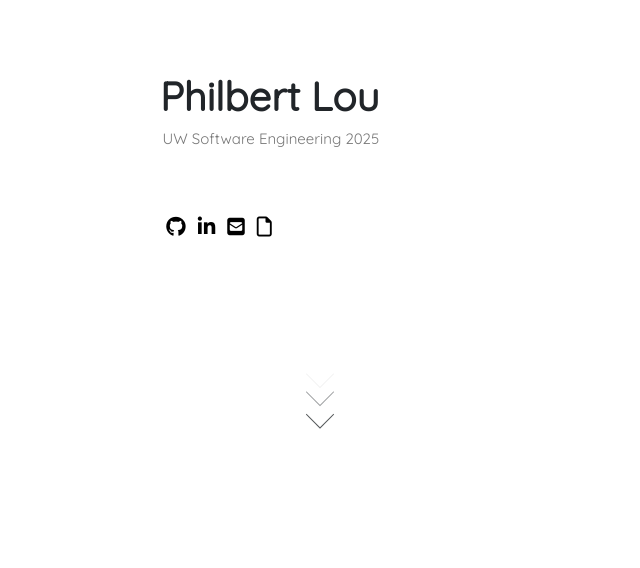
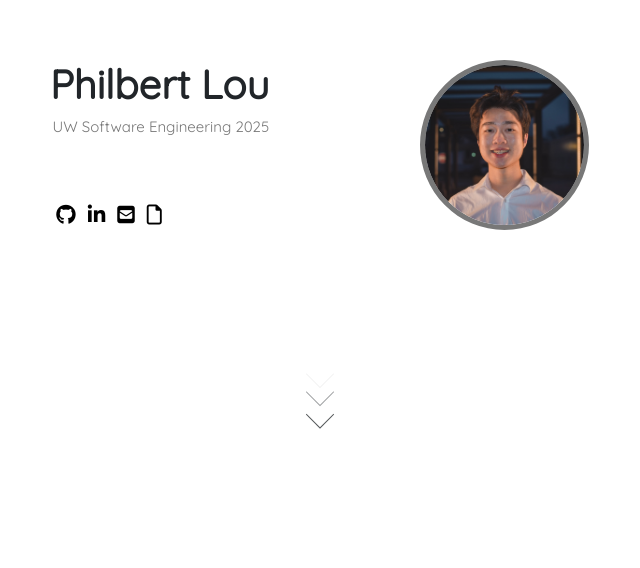
Before and after one commit to PhilbertLou/PhilbertLou.github.io, a plain HTML site: page index.html in a window 1280 px wide. Shown: the part 229-797 px from the top of the page, without its empty margins (320-960 px from the left). Drawn offline with nearby package versions, Linux system fonts and the light colour scheme.

Commit message:
Added image back

```diff
--- a/index.html
+++ b/index.html
@@ -49,9 +49,9 @@
             </div>
           </div>
           <div>
-            <!-- <div class=imagebox>
+            <div class=imagebox>
               <img src="images/me.png">
-            </div> -->
+            </div>
           </div>
         </div>
       </div>
```
